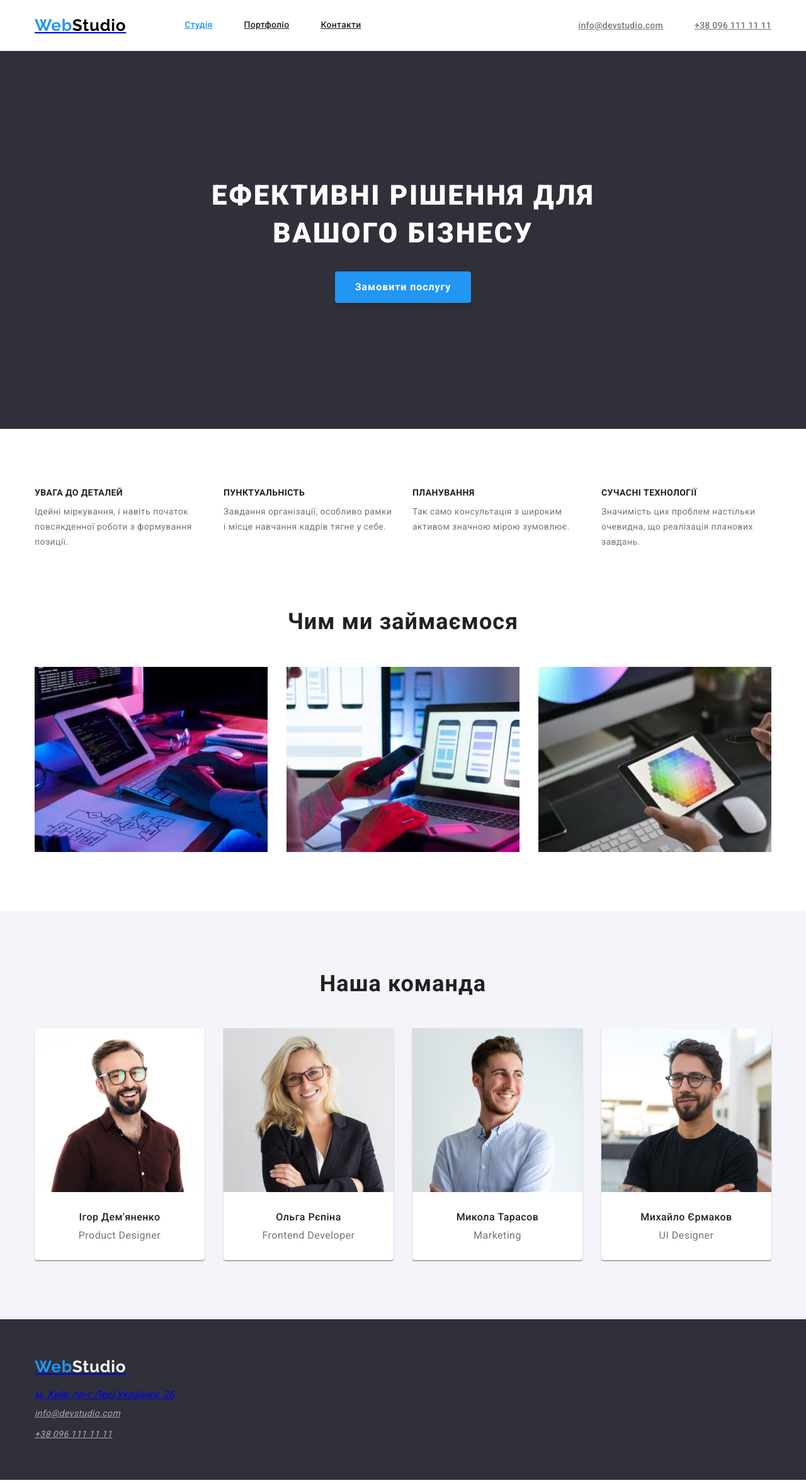
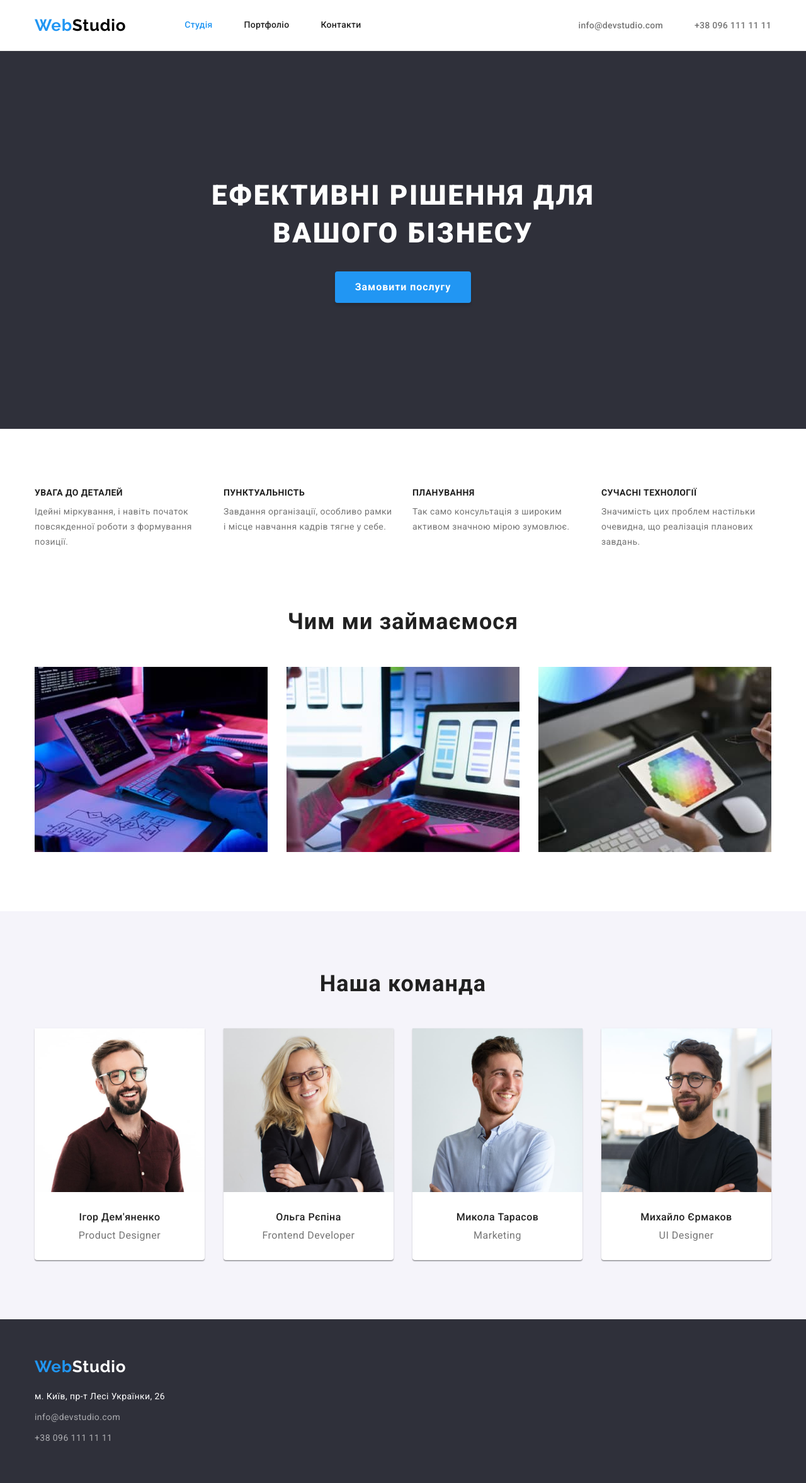
Before and after one commit to VasylTehlivets/goit-markup-hw-03, a plain HTML site: page index.html in a window 1280 px wide. Shown: the whole page at 63% size. Drawn offline with nearby package versions, Linux system fonts and the light colour scheme.

Commit message:
Update Layout Studio

```diff
--- a/index.html
+++ b/index.html
@@ -20,29 +20,33 @@
   <body>
     <header class="header">
       <div class="container container-navigation">
-        <a class="logo" href="./index.html">
-          <span class="logo-web">Web</span
-          ><span class="logo-studio">Studio</span></a
+        <a class="logo link" href="./index.html">
+          <span class="logo-web" lang="en">Web</span
+          ><span class="logo-studio" lang="en">Studio</span></a
         >
         <nav class="menu">
           <ul class="list menu">
             <li class="item">
-              <a href="#" class="menu-nav current">Студія</a>
+              <a href="#" class="menu-nav link current">Студія</a>
             </li>
             <li class="item">
-              <a href="./portfolio.html" class="menu-nav">Портфоліо</a>
+              <a href="./portfolio.html" class="menu-nav link">Портфоліо</a>
             </li>
-            <li class="item"><a href="#" class="menu-nav">Контакти</a></li>
+            <li class="item">
+              <a href="#" class="menu-nav link">Контакти</a>
+            </li>
           </ul>
         </nav>
         <ul class="contacts list">
           <li class="item">
-            <a href="mailto:info@devstudio.com" class="mail-phone"
+            <a href="mailto:info@devstudio.com" class="mail-phone link"
               >info@devstudio.com</a
             >
           </li>
           <li class="item">
-            <a href="tel:+380961111111" class="mail-phone">+38 096 111 11 11</a>
+            <a href="tel:+380961111111" class="mail-phone link"
+              >+38 096 111 11 11</a
+            >
           </li>
         </ul>
       </div>
@@ -125,7 +129,7 @@
               />
               <div class="team-member-desc">
                 <h3 class="team-member">Ігор Дем'яненко</h3>
-                <p class="team-desc">Product Designer</p>
+                <p class="team-desc" lang="en">Product Designer</p>
               </div>
             </li>
             <li class="pic">
@@ -137,7 +141,7 @@
               />
               <div class="team-member-desc">
                 <h3 class="team-member">Ольга Рєпіна</h3>
-                <p class="team-desc">Frontend Developer</p>
+                <p class="team-desc" lang="en">Frontend Developer</p>
               </div>
             </li>
             <li class="pic">
@@ -149,7 +153,7 @@
               />
               <div class="team-member-desc">
                 <h3 class="team-member">Микола Тарасов</h3>
-                <p class="team-desc">Marketing</p>
+                <p class="team-desc" lang="en">Marketing</p>
               </div>
             </li>
             <li class="pic">
@@ -161,7 +165,7 @@
               />
               <div class="team-member-desc">
                 <h3 class="team-member">Михайло Єрмаков</h3>
-                <p class="team-desc">UI Designer</p>
+                <p class="team-desc" lang="en">UI Designer</p>
               </div>
             </li>
           </ul>
@@ -172,30 +176,30 @@
     <footer class="footer">
       <div class="container">
         <div class="container-logo">
-          <a class="footer-logo" href="./index.html">
-            <span class="footer-logo-web">Web</span
-            ><span class="footer-logo-studio">Studio</span></a
+          <a class="footer-logo link" href="./index.html">
+            <span class="footer-logo-web" lang="en">Web</span
+            ><span class="footer-logo-studio" lang="en">Studio</span></a
           >
         </div>
-        <address class="adress">
+        <address class="address">
           <ul class="list">
             <li class="item-footer">
               <a
                 href="https://www.google.com.ua/maps/"
                 target="_blank"
                 rel="noopener noreferrer"
-                class="footer-adress"
+                class="footer-address link"
               >
                 м. Київ, пр-т Лесі Українки, 26</a
               >
             </li>
             <li class="item-footer">
-              <a href="mailto:info@devstudio.com" class="footer-contacts"
+              <a href="mailto:info@devstudio.com" class="footer-contacts link"
                 >info@devstudio.com</a
               >
             </li>
             <li class="item-footer">
-              <a href="tel:+380961111111" class="footer-contacts"
+              <a href="tel:+380961111111" class="footer-contacts link"
                 >+38 096 111 11 11</a
               >
             </li>
```
